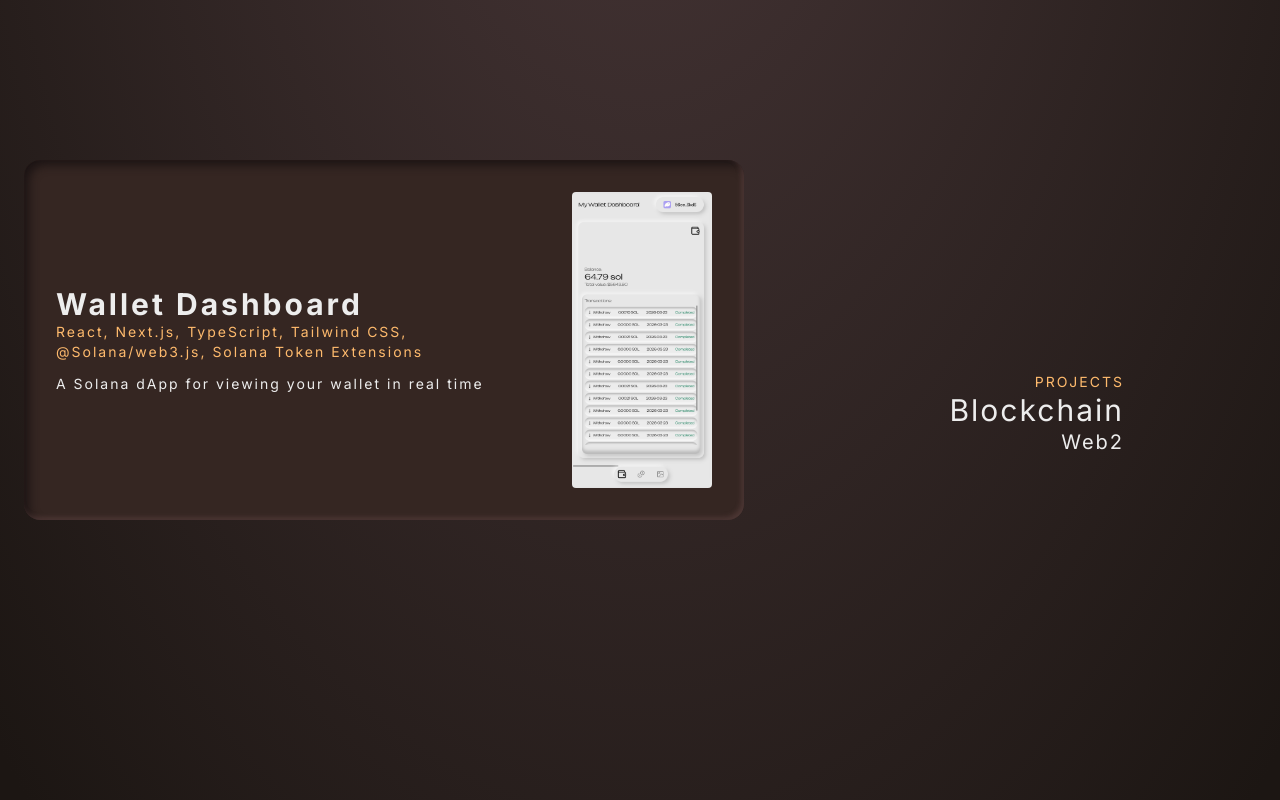
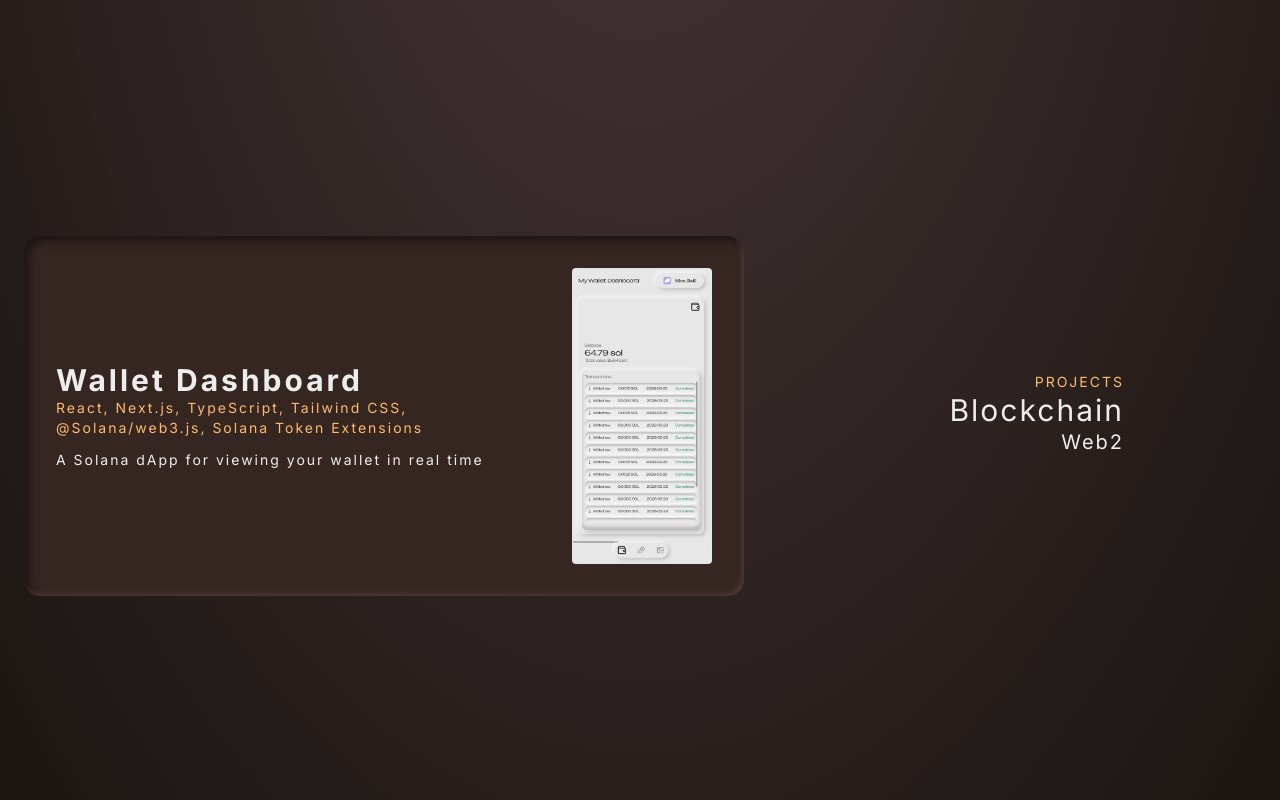
Before and after one commit to Alvis97/alvaportfolio, a Next.js app: page / in a window 1280 px wide. Shown: the part 1600-2400 px from the top of the page. Built offline with nearby package versions, Linux system fonts and the light colour scheme.

Commit message:
update product data and added "no projects"

```diff
--- a/app/components/projects.tsx
+++ b/app/components/projects.tsx
@@ -9,9 +9,12 @@ function Projects() {
   return (
     <div className='h-screen w-screen flex flex-col-reverse justify-between lg:flex-row'>
         <div className='w-[100%] flex flex-col h-[100%] items-center gap-10 lg:pt-40 lg:w-[60%]'>
-            <div className='flex flex-row w-[80vw] overflow-x-auto gap-4 items-center lg:overflow-y-auto lg:flex-col lg:w-[100%]'>
+            <div className='flex flex-row w-[80vw] overflow-x-auto gap-4 items-center justify-center h-[80%] lg:overflow-y-auto lg:flex-col lg:w-[100%]'>
+            {projects.filter(p => p.category === category).length === 0 ? (
+                    <p>Projects coming soon</p>
+                ) : (
 
-                {projects.filter(p => p.category === category).map((project, i) => (
+                projects.filter(p => p.category === category).map((project, i) => (
                      <Link
                      key={i}
                      className='project-card flex-shrink-0 min-w-[80vw] flex flex-col-reverse gap-10 justify-between items-center border-xl h-100 w-[70vw] cursor-pointer lg:h-90 lg:w-180 lg:flex-row lg:min-w-140'
@@ -23,7 +26,8 @@ function Projects() {
                         </div>
                         <img className='h-[60%] rounded-sm lg:h-[100%]' src={project.image[0]} alt="" />
                     </Link>
-                ))}
+                ))
+                )}
 
             </div>
         </div>
--- a/app/data/projectData.ts
+++ b/app/data/projectData.ts
@@ -31,21 +31,4 @@ export const projects: Project[] = [
         linkWebsite: "https://my-wallet-dashboard-mu.vercel.app/",
         linkGit: "https://github.com/Alvis97/MyWalletDashboard"
     },
-      {
-        title: "Stick to it",
-        slug: "stickToIt",
-        category: "web2",
-        subtitle: "A Solana dApp for viewing your wallet in real time",
-        image: ["/landingpage.png", "image2", "image3"],
-        overview: "A full-stack Solana dashboard that connects directly to your wallet and pulls live on-chain data. Built to give you a clean, at-a-glance view of everything in your wallet — no noise, just the information you actually need.",
-        features: ["View your SOL balance in real time",
-                    "Track your token holdings with live 24h price changes",
-                    "Browse your full NFT collection",
-                    "See your latest transactions with dates and amounts"],
-        video: "",
-        challenges: "The biggest challenge was working with multiple Solana APIs simultaneously — fetching transaction history, token metadata and live price data each required different endpoints and data structures. Learning to handle async API calls, normalize the responses and display them cleanly was the core technical problem this project solved.",
-        techStack: ["React", "Next.js", "TypeScript", "CSS & Sass"],
-        linkWebsite: "https://my-wallet-dashboard-mu.vercel.app/",
-        linkGit: "https://github.com/Alvis97/MyWalletDashboard"
-    },
 ]
```
